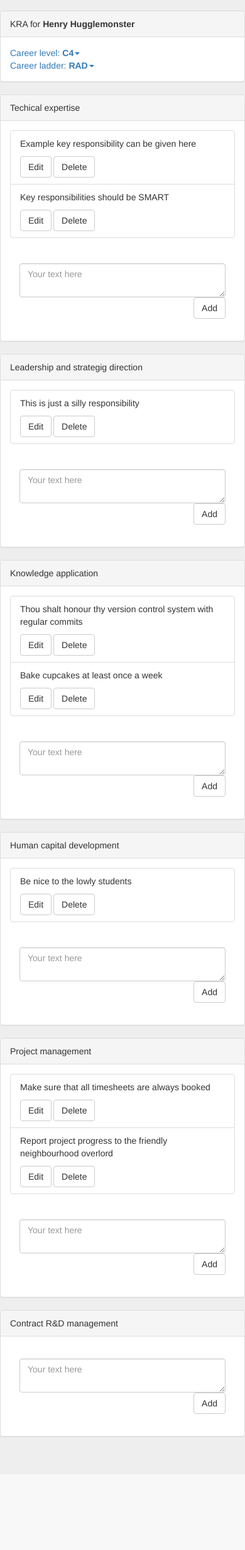
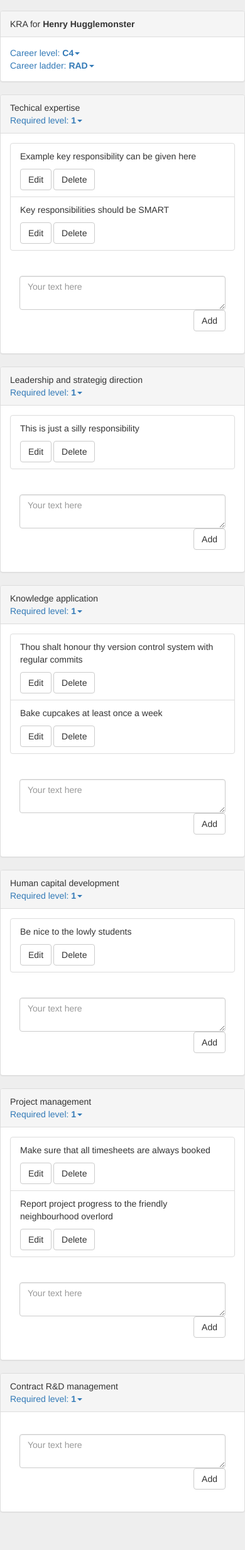
Before and after one commit to stuffy-the-dragon/wKRApp, a Flask app: page /kra in a window 390 px wide. Shown: the part 95-2556 px from the top of the page at 63% size. Before the commit the page ends 2377 px from the top, so only its background shows below. Run offline with Flask 2, Linux system fonts and the light colour scheme; some libraries are stand-ins or nearby versions.

Commit message:
feat(view): Add required level to each kra section

```diff
--- a/wKRApp/templates/kra.html
+++ b/wKRApp/templates/kra.html
@@ -32,7 +32,7 @@
                         <li><a href="#">E4</a></li>
                       </ul>
                     </div>
-                    <div class="dropdown col-sm-2">
+                    <div class="dropdown col-sm-4">
                         <a href="#" class="dropdown-toggle" data-toggle="dropdown" role="button" aria-haspopup="true" aria-expanded="false">Career ladder: <b id="value">RAD</b><span class="caret"></span></a>
                       <ul class="dropdown-menu">
                         <li><a href="#">RAD</a></li>
@@ -47,7 +47,21 @@
     <div class="row">
         <div class="panel panel-default">
             <div class="panel-heading">
+                <div class="row">
+                    <div class="col-sm-10">
                         Techical expertise
+                    </div>
+                    <div class="dropdown col-sm-2">
+                        <a href="#" class="dropdown-toggle" data-toggle="dropdown" role="button" aria-haspopup="true" aria-expanded="false">Required level: <b id="value">1</b><span class="caret"></span></a>
+                      <ul class="dropdown-menu">
+                        <li><a href="#">1</a></li>
+                        <li><a href="#">2</a></li>
+                        <li><a href="#">3</a></li>
+                        <li><a href="#">4</a></li>
+                        <li><a href="#">5</a></li>
+                      </ul>
+                    </div>
+                </div>
             </div>
             <div class="panel-body">
                 <ul class="list-group">
@@ -90,7 +104,21 @@
     <div class="row">
         <div class="panel panel-default">
             <div class="panel-heading">
+                <div class="row">
+                    <div class="col-sm-10">
                         Leadership and strategig direction
+                    </div>
+                    <div class="dropdown col-sm-2">
+                        <a href="#" class="dropdown-toggle" data-toggle="dropdown" role="button" aria-haspopup="true" aria-expanded="false">Required level: <b id="value">1</b><span class="caret"></span></a>
+                      <ul class="dropdown-menu">
+                        <li><a href="#">1</a></li>
+                        <li><a href="#">2</a></li>
+                        <li><a href="#">3</a></li>
+                        <li><a href="#">4</a></li>
+                        <li><a href="#">5</a></li>
+                      </ul>
+                    </div>
+                </div>
             </div>
             <div class="panel-body">
                 <ul class="list-group">
@@ -122,7 +150,21 @@
     <div class="row">
         <div class="panel panel-default">
             <div class="panel-heading">
+                <div class="row">
+                    <div class="col-sm-10">
                         Knowledge application
+                    </div>
+                    <div class="dropdown col-sm-2">
+                        <a href="#" class="dropdown-toggle" data-toggle="dropdown" role="button" aria-haspopup="true" aria-expanded="false">Required level: <b id="value">1</b><span class="caret"></span></a>
+                      <ul class="dropdown-menu">
+                        <li><a href="#">1</a></li>
+                        <li><a href="#">2</a></li>
+                        <li><a href="#">3</a></li>
+                        <li><a href="#">4</a></li>
+                        <li><a href="#">5</a></li>
+                      </ul>
+                    </div>
+                </div>
             </div>
             <div class="panel-body">
                 <ul class="list-group">
@@ -165,7 +207,21 @@
     <div class="row">
         <div class="panel panel-default">
             <div class="panel-heading">
+                <div class="row">
+                    <div class="col-sm-10">
                         Human capital development
+                    </div>
+                    <div class="dropdown col-sm-2">
+                        <a href="#" class="dropdown-toggle" data-toggle="dropdown" role="button" aria-haspopup="true" aria-expanded="false">Required level: <b id="value">1</b><span class="caret"></span></a>
+                      <ul class="dropdown-menu">
+                        <li><a href="#">1</a></li>
+                        <li><a href="#">2</a></li>
+                        <li><a href="#">3</a></li>
+                        <li><a href="#">4</a></li>
+                        <li><a href="#">5</a></li>
+                      </ul>
+                    </div>
+                </div>
             </div>
             <div class="panel-body">
                 <ul class="list-group">
@@ -197,7 +253,21 @@
     <div class="row">
         <div class="panel panel-default">
             <div class="panel-heading">
+                <div class="row">
+                    <div class="col-sm-10">
                         Project management
+                    </div>
+                    <div class="dropdown col-sm-2">
+                        <a href="#" class="dropdown-toggle" data-toggle="dropdown" role="button" aria-haspopup="true" aria-expanded="false">Required level: <b id="value">1</b><span class="caret"></span></a>
+                      <ul class="dropdown-menu">
+                        <li><a href="#">1</a></li>
+                        <li><a href="#">2</a></li>
+                        <li><a href="#">3</a></li>
+                        <li><a href="#">4</a></li>
+                        <li><a href="#">5</a></li>
+                      </ul>
+                    </div>
+                </div>
             </div>
             <div class="panel-body">
                 <ul class="list-group">
@@ -240,7 +310,21 @@
     <div class="row">
         <div class="panel panel-default">
             <div class="panel-heading">
+                <div class="row">
+                    <div class="col-sm-10">
                         Contract R&D management
+                    </div>
+                    <div class="dropdown col-sm-2">
+                        <a href="#" class="dropdown-toggle" data-toggle="dropdown" role="button" aria-haspopup="true" aria-expanded="false">Required level: <b id="value">1</b><span class="caret"></span></a>
+                      <ul class="dropdown-menu">
+                        <li><a href="#">1</a></li>
+                        <li><a href="#">2</a></li>
+                        <li><a href="#">3</a></li>
+                        <li><a href="#">4</a></li>
+                        <li><a href="#">5</a></li>
+                      </ul>
+                    </div>
+                </div>
             </div>
             <div class="panel-body">
                 <span class="row">
@@ -262,7 +346,8 @@
 $(document).ready(function(){
     $(".dropdown-menu li").click(function(){
         var str = $(this).text()
-        $(this).find("#value").html(str)
+        var par = $(this).parent().parent()
+        par.find("#value").html(str)
     });
 });
 </script>
```
Lines whose indentation alone changed are shown as unchanged.
